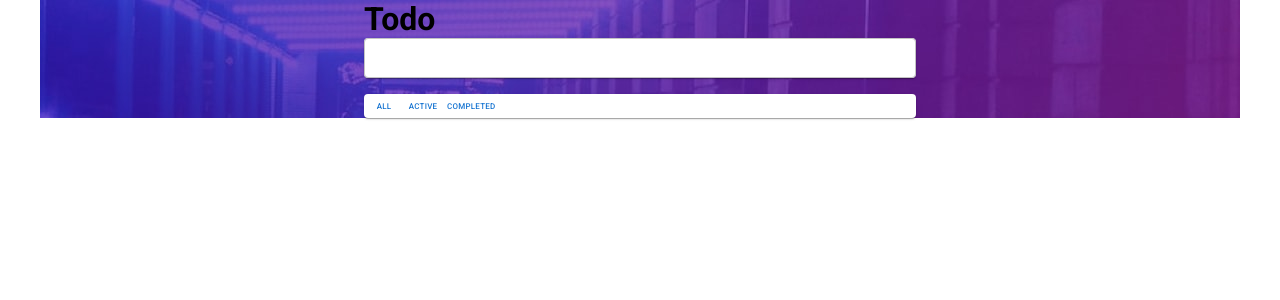
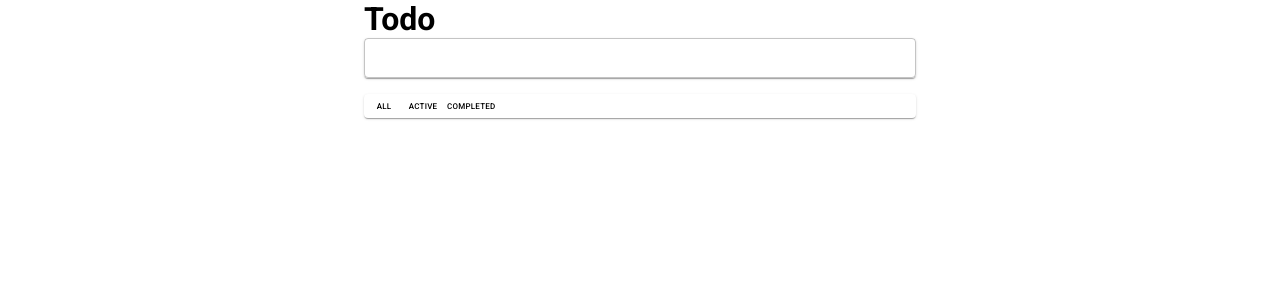
Before and after one commit to backslashbaker/react-todo-app, a React (Vite) app: page / in a window 1280 px wide. Shown: the top 300 px of the page. Built offline with nearby package versions, Linux system fonts and the light colour scheme.

Commit message:
reintroduce the delete button

```diff
--- a/public/index.css
+++ b/public/index.css
@@ -4,7 +4,3 @@
   box-sizing: border-box;
   font-family: "Roboto", sans-serif;
 }
-
-.backgroundImage {
-  background-image: url("../src/assets/bg-desktop-dark.jpg");
-}
--- a/src/components/TodoList.jsx
+++ b/src/components/TodoList.jsx
@@ -17,6 +17,14 @@ function TodoList({ todo, onDelete, onComplete }) {
 
   function handleFilterChange(newFilter) {
     setFilter(newFilter);
+  }
+
+  function handleMouseOver(e) {
+    e.target.style.color = "red";
+  }
+
+  function handleMouseOut(e) {
+    e.target.style.color = "black";
   }
 
   const filteredTodos = todo.filter((todo) => {
@@ -48,9 +56,9 @@ function TodoList({ todo, onDelete, onComplete }) {
               >
                 {todos.content}
               </TableCell>
-              {/* <IconButton onClick={() => onDelete(todos.id)}>
+              <IconButton onClick={() => onDelete(todos.id)}>
                 <CloseRoundedIcon />
-              </IconButton> */}
+              </IconButton>
             </TableRow>
           ))}
         </TableBody>
@@ -58,22 +66,28 @@ function TodoList({ todo, onDelete, onComplete }) {
       <ButtonGroup size="small">
         <Button
           variant="text"
-          style={{ fontSize: "8px" }}
+          style={{ fontSize: "8px", color: "black" }}
           onClick={() => handleFilterChange("all")}
+          onMouseEnter={handleMouseOver}
+          onMouseOut={handleMouseOut}
         >
           All
         </Button>
         <Button
           variant="text"
-          style={{ fontSize: "8px" }}
+          style={{ fontSize: "8px", color: "black" }}
           onClick={() => handleFilterChange("active")}
+          onMouseEnter={handleMouseOver}
+          onMouseOut={handleMouseOut}
         >
           Active
         </Button>
         <Button
           variant="text"
-          style={{ fontSize: "8px" }}
+          style={{ fontSize: "8px", color: "black" }}
           onClick={() => handleFilterChange("completed")}
+          onMouseEnter={handleMouseOver}
+          onMouseOut={handleMouseOut}
         >
           Completed
         </Button>
```
